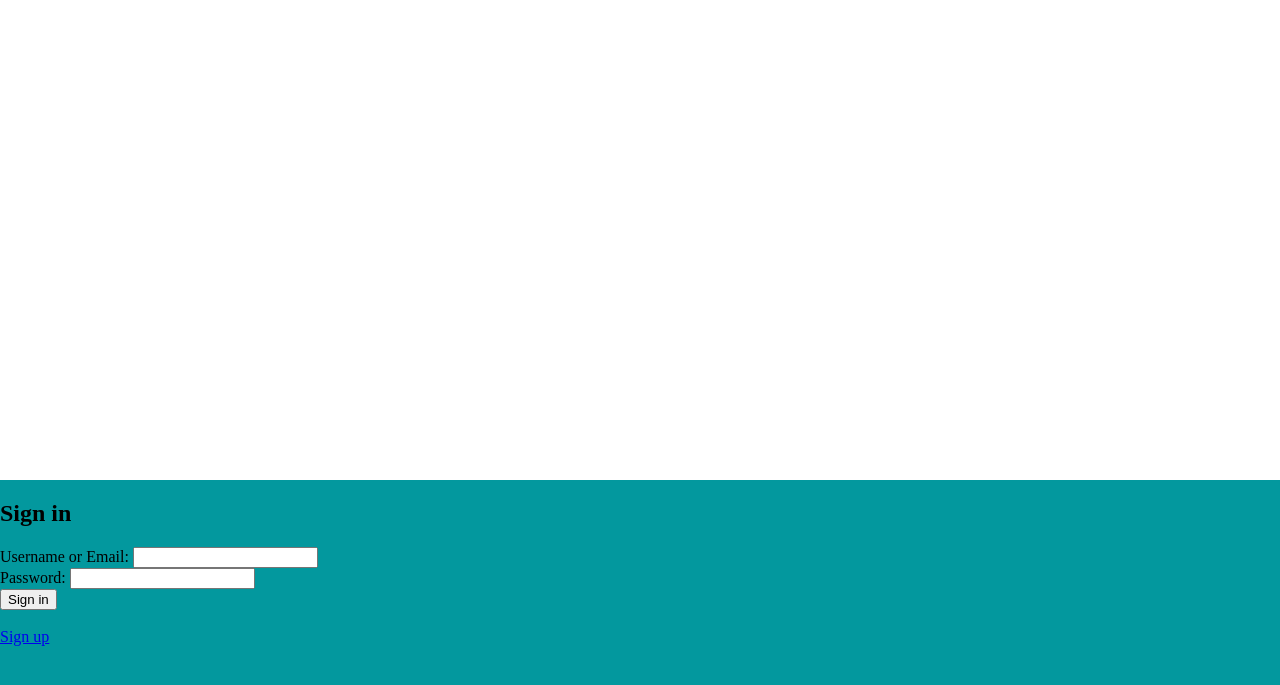
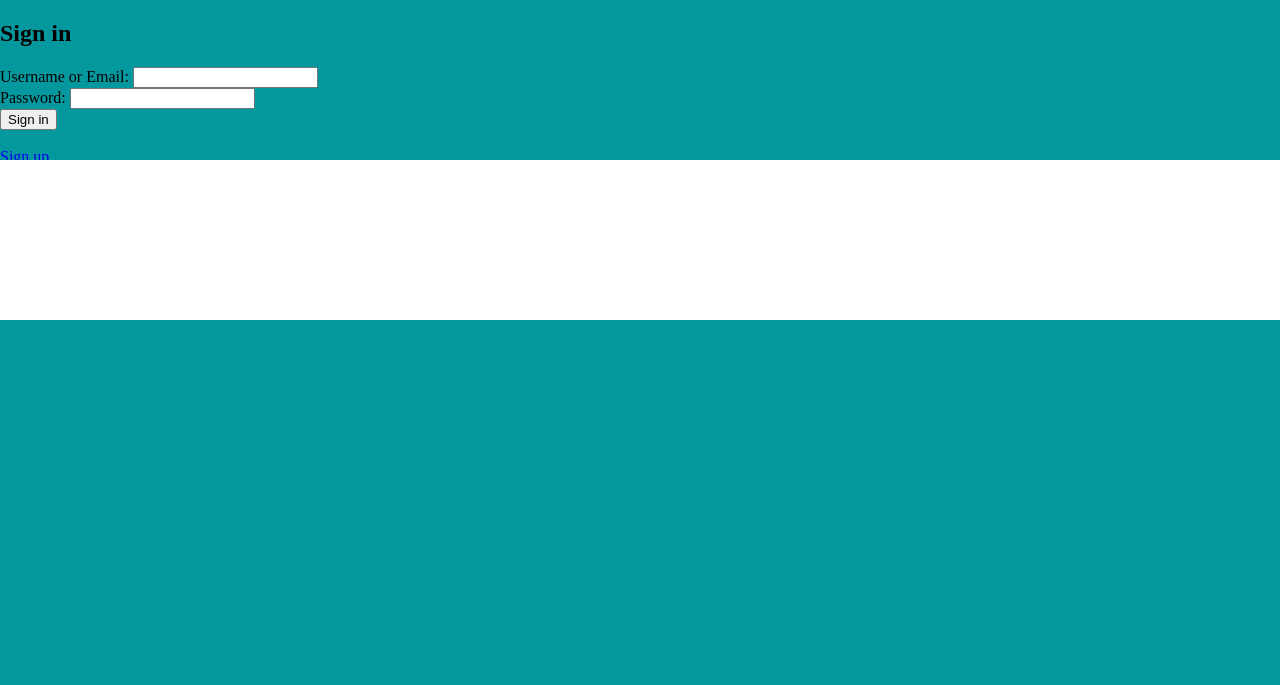
Before and after one commit to harvysdlc/meeps, a PHP site: page /signin.php in a window 1280 px wide. Shown: the top 685 px of the page. Run offline with PHP 8.4, Linux system fonts and the light colour scheme.

Commit message:
percentage

```diff
--- a/css/signin.css
+++ b/css/signin.css
@@ -12,10 +12,10 @@ body {
 }
 
 .rectangle{
-    position:relative;
+    position:fixed;
 	top: 20%;
 	left: 0%;
-    width:80rem;
-    height:30rem;
+    width:100%;
+    height:20%;
     background:var(--white);
 }
```
